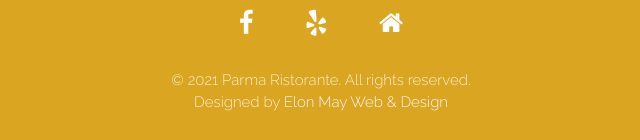
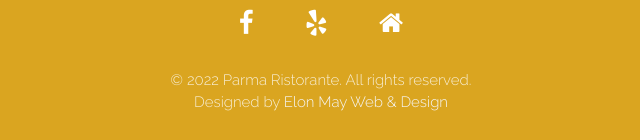
Before and after one commit to MayZamudio/parma_ristorante, a plain HTML site: page index.html in a window 1280 px wide. Shown: the part 7421-7561 px from the top of the page, 319-959 px from the left. Drawn offline with nearby package versions, Linux system fonts and the light colour scheme; a script that the page names is missing.

Commit message:
2022 update

```diff
--- a/index.html
+++ b/index.html
@@ -570,7 +570,7 @@
           <li><a href="#"><i class="fa fa-home"></i></a></li>
         </ul>
       </div>
-      <p>&copy; 2021 Parma Ristorante. All rights reserved.<br>
+      <p>&copy; 2022 Parma Ristorante. All rights reserved.<br>
          Designed by <a href="http://elonmaywebdesign.com/" target="_blank">Elon May Web & Design</a></p>
     </div>
   </div>
```
